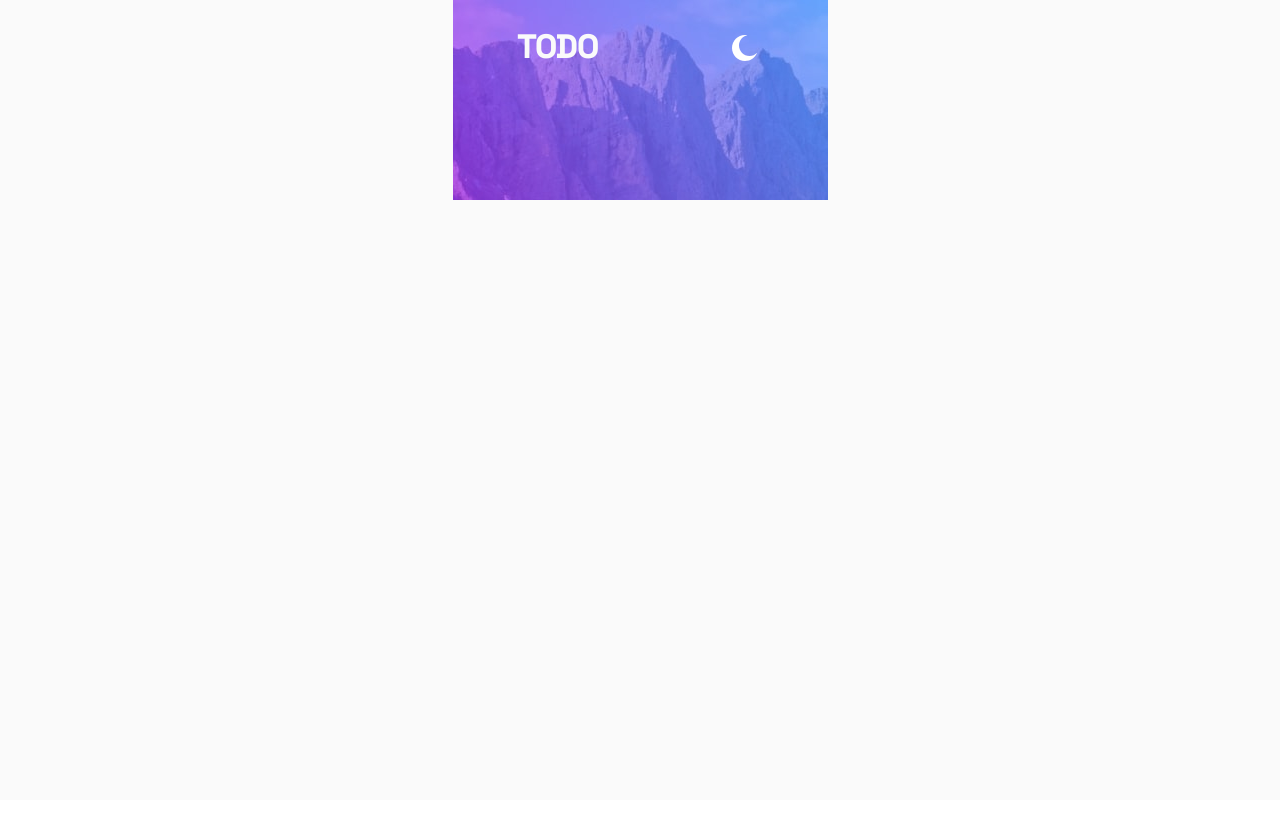
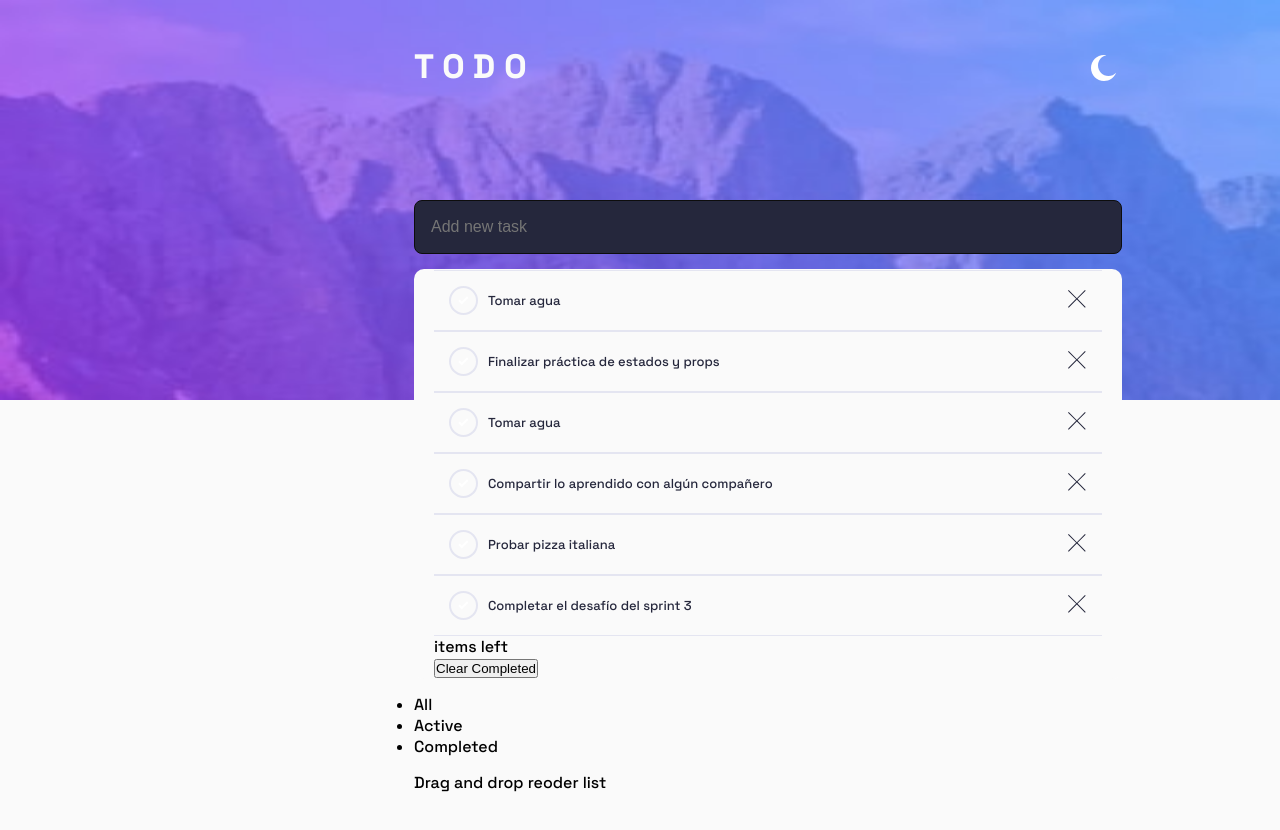
Before and after one commit to dafnemus/Challenge02Senpai, a React (Vite) app: page / in a window 1280 px wide. Shown: the top 830 px of the page. Before the commit the page ends 800 px from the top, so only its background shows below. Built offline with nearby package versions, Linux system fonts and the light colour scheme.

Commit message:
working in todo app

```diff
--- a/src/App.jsx
+++ b/src/App.jsx
@@ -1,6 +1,8 @@
 import { useState } from "react";
 import Header from "./components/Header";
+
 import "./styles.css";
+import Todo from "./components/Todo";
 
 function App() {
   const [light, setLight] = useState(true);
@@ -10,6 +12,7 @@ function App() {
   return (
     <div className={`container ${light ? "containerLight" : "containerDark"}`}>
       <Header onClick={handleTheme} theme={light} />
+      <Todo theme={light} />
     </div>
   );
 }
--- /dev/null
+++ b/src/components/Card/index.jsx
@@ -0,0 +1,31 @@
+/* eslint-disable react/prop-types */
+import check from "../../assets/images/icon-check.svg";
+import styles from "./styles.module.css";
+
+const TodoCard = ({ text, onCheck, onDelete, theme }) => {
+  const cross = (
+    <svg xmlns="http://www.w3.org/2000/svg" width="18" height="18">
+      <path
+        fill={theme ? "#25273c" : "#9394a5"}
+        fillRule="evenodd"
+        d="M16.97 0l.708.707L9.546 8.84l8.132 8.132-.707.707-8.132-8.132-8.132 8.132L0 16.97l8.132-8.132L0 .707.707 0 8.84 8.132 16.971 0z"
+      />
+    </svg>
+  );
+
+  return (
+    <div className={theme ? styles.cardContainer : styles.cardDark}>
+      <div className={styles.auxContainer}>
+        <button className={styles.check} onClick={onCheck}>
+          <img src={check} alt="Check" />
+        </button>
+        <p>{text}</p>
+      </div>
+      <button className={styles.cross} onClick={onDelete}>
+        {cross}
+      </button>
+    </div>
+  );
+};
+
+export default TodoCard;
--- /dev/null
+++ b/src/components/Card/styles.module.css
@@ -0,0 +1,54 @@
+.cardContainer,
+.cardDark {
+  align-items: center;
+  display: flex;
+  flex-direction: row;
+  gap: 20px;
+  padding: 15px;
+  border: solid var(--Very-Light-Grayish-Blue);
+  justify-content: space-between;
+  border-width: 1px 0px 1px 0px;
+  background-color: var(--Very-Light-Gray);
+}
+
+.cardDark {
+  background-color: var(--Very-Dark-Desaturated-Blue);
+  border-color: var(--Very-Dark-Grayish-Blue);
+}
+
+.cardContainer p {
+  text-align: start;
+  color: var(--Very-Dark-Desaturated-Blue);
+  font-size: 13px;
+}
+
+.cardDark p {
+  color: var(--Dark-Grayish-Blue);
+}
+
+.check {
+  background-color: transparent;
+  border: 2px solid var(--Very-Light-Grayish-Blue);
+  padding: 5px 7px;
+  border-radius: 50%;
+}
+
+.cardDark .check {
+  border-color: var(--Very-Dark-Grayish-Blue);
+}
+
+.check:hover {
+  background-image: var(--Check-Background);
+}
+
+.cross {
+  padding: 1px;
+  border: none;
+  background-color: transparent;
+}
+
+.auxContainer {
+  display: flex;
+  align-items: center;
+  gap: 10px;
+}
--- a/src/components/Header/styles.module.css
+++ b/src/components/Header/styles.module.css
@@ -2,14 +2,17 @@
   display: flex;
   flex-direction: column;
   position: relative;
+  justify-content: center;
 }
 
 .mode {
   display: flex;
-  justify-content: space-around;
+  justify-content: space-between;
   position: absolute;
   width: 100%;
-  padding: 30px 0;
+  padding: 0px 30px;
+  max-width: 768px;
+  top: 50px;
 }
 
 .mode button {
@@ -27,4 +30,15 @@
 .title {
   color: var(--Very-Light-Gray);
   font-weight: bold;
+  letter-spacing: 10px;
 }
+
+.container img {
+  max-height: 400px;
+}
+
+@media (min-width: 768px) {
+  .mode {
+    left: 30%;
+  }
+}
--- /dev/null
+++ b/src/components/Todo/index.jsx
@@ -0,0 +1,61 @@
+/* eslint-disable react/prop-types */
+import { useState } from "react";
+import { todos } from "../../constants/todoList";
+import TodoCard from "../Card";
+import styles from "./styles.module.css";
+
+const Todo = ({ theme }) => {
+  const [tasks, setTasks] = useState(todos);
+  const [item, setItem] = useState("");
+
+  function addTask(taskTitle) {
+    const newTask = {
+      id: tasks.length > 0 ? tasks[tasks.length - 1].id + 1 : 1,
+      content: taskTitle,
+      isCompleted: false,
+    };
+    console.log(newTask);
+    setTasks([...tasks, newTask]);
+  }
+
+  const handleInput = (e) => setItem(e.target.value);
+
+  const handleSubmit = (event) => {
+    event.preventDefault();
+
+    addTask(item);
+    setItem("");
+  };
+
+  return (
+    <div className={styles.todoContainer}>
+      <form onSubmit={handleSubmit}>
+        <input
+          placeholder="Add new task"
+          type="text"
+          onChange={handleInput}
+          value={item}
+        />
+      </form>
+      <div className={theme ? styles.list : styles.listDark}>
+        {tasks.map((task) => (
+          <TodoCard key={task.id} text={task.content} theme={theme} />
+        ))}
+        <div>
+          <p>{} items left</p>
+          <button type="button">Clear Completed</button>
+        </div>
+      </div>
+      <div>
+        <ul>
+          <li>All</li>
+          <li>Active</li>
+          <li>Completed</li>
+        </ul>
+      </div>
+      <p>Drag and drop reoder list</p>
+    </div>
+  );
+};
+
+export default Todo;
--- /dev/null
+++ b/src/components/Todo/styles.module.css
@@ -0,0 +1,47 @@
+.todoContainer {
+  padding: 0 30px;
+  display: flex;
+  flex-direction: column;
+  justify-content: center;
+  gap: 15px;
+  position: relative;
+  top: -100px;
+  max-width: 768px;
+}
+
+.list,
+.listDark {
+  border-radius: 10px;
+  background-color: var(--Very-Light-Gray);
+  padding: 1px 20px;
+}
+
+.listDark {
+  background-color: var(--Very-Dark-Desaturated-Blue);
+}
+
+form {
+  height: 54px;
+  width: 100%;
+  max-width: 736px;
+  display: flex;
+  gap: 8px;
+}
+
+form input {
+  height: 100%;
+  flex: 1;
+  color: #fff;
+  background-color: var(--Very-Dark-Desaturated-Blue);
+  border: 1px solid #0d0d0d;
+  border-radius: 8px;
+  padding: 0 16px;
+  font-size: 16px;
+}
+
+@media (min-width: 768px) {
+  .todoContainer {
+    top: -200px;
+    left: 30%;
+  }
+}
--- /dev/null
+++ b/src/constants/todoList.js
@@ -0,0 +1,12 @@
+export const todos = [
+  { id: 1, content: "Tomar agua", completed: true },
+  { id: 2, content: "Finalizar práctica de estados y props", completed: false },
+  { id: 3, content: "Tomar agua", completed: false },
+  {
+    id: 4,
+    content: "Compartir lo aprendido con algún compañero",
+    completed: false,
+  },
+  { id: 5, content: "Probar pizza italiana", completed: false },
+  { id: 6, content: "Completar el desafío del sprint 3", completed: false },
+];
--- a/src/index.css
+++ b/src/index.css
@@ -2,7 +2,7 @@
 :root {
   font-family: "Space Grotesk", sans-serif;
   --bright-blue: #3a7bfd;
-  --Check-Background: linear-gradient(#57ddff, #c058f3);
+  --Check-Background: linear-gradient(to right, #57ddff, #c058f3);
   --Very-Light-Gray: #fafafa;
   --Very-Light-Grayish-Blue: #e4e5f1;
   --Light-Grayish-Blue: #d2d3db;
@@ -13,7 +13,7 @@
   --Light-Grayish-Blue: #cacde8;
   --Light-Grayish-Blue-hover: #e4e5f1;
   --Dark-Grayish-Blue: #777a92;
-  --Very-Dark-Grayish-Blue: #4d5066;
+  --Very-Dark-Grayish-Blue-2: #4d5066;
   --Very-Dark-Grayish-Blue-hover: #393a4c;
 }
 
--- a/src/styles.css
+++ b/src/styles.css
@@ -1,10 +1,10 @@
 .container {
   display: flex;
+  flex-direction: column;
   min-width: 320px;
   width: 100vw;
   max-width: 100%;
   min-height: 100vh;
-  justify-content: center;
   position: relative;
 }
 
```
